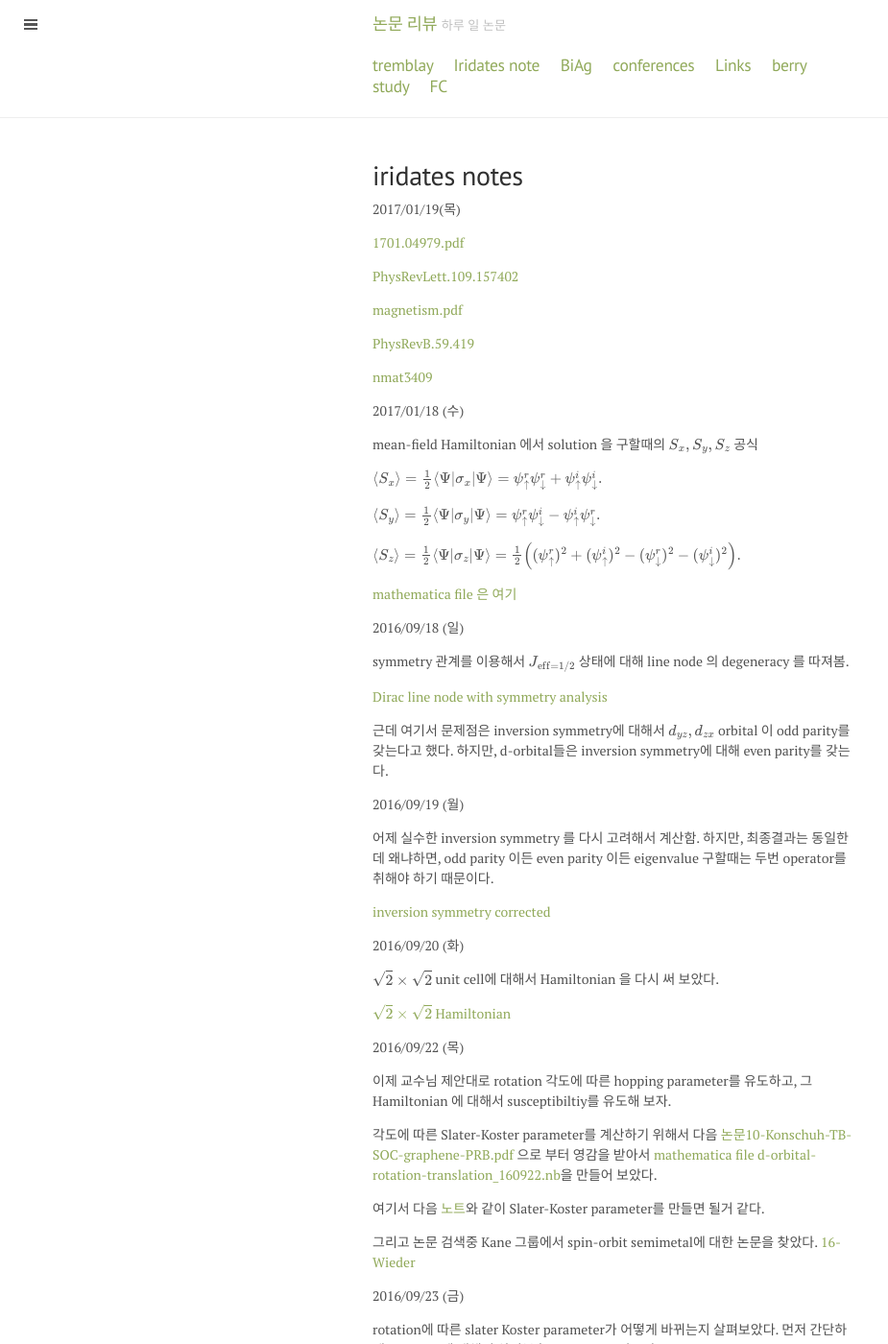
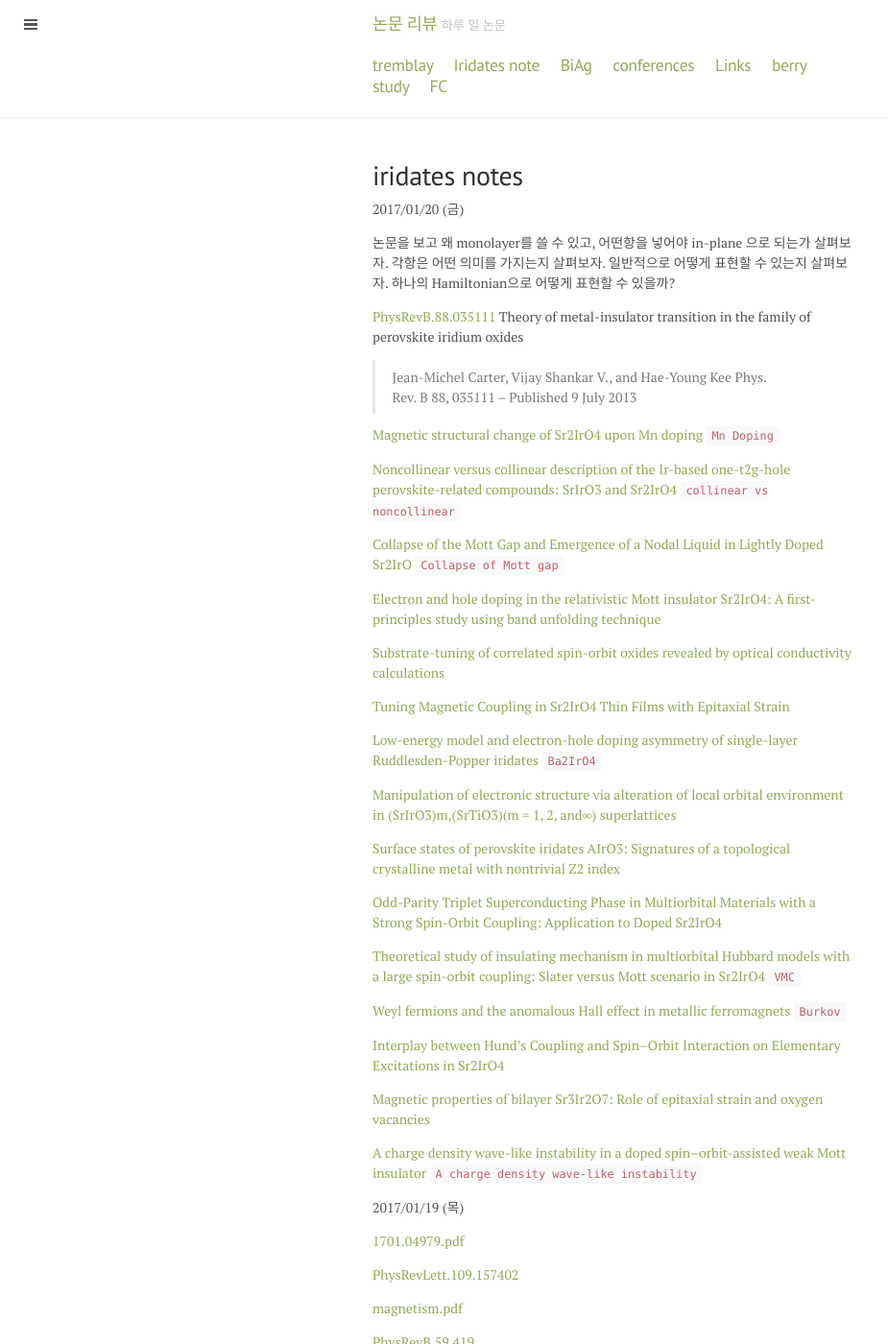
Before and after one commit to qkrwlsghdcjsworlt/work, a Jekyll site: the page built from iridates-note.md, in a window 1280 px wide and 1400 px high. Shown: the whole window at 96% size, without its empty margins (0-925 px from the left). Built offline with Jekyll 4.4.1, drawn with Linux system fonts in a browser that asks for light colours; formulas are drawn with MathJax 3.

Commit message:
“update”

```diff
--- a/iridates-note.md
+++ b/iridates-note.md
@@ -3,7 +3,60 @@ layout: page
 title: iridates notes
 ---
 
-2017/01/19(목)
+2017/01/20 (금)
+
+논문을 보고 왜 monolayer를 쓸 수 있고, 어떤항을 넣어야 in-plane 으로 되는가 살펴보자.
+각항은 어떤 의미를 가지는지 살펴보자.
+일반적으로 어떻게 표현할 수 있는지 살펴보자.
+하나의 Hamiltonian으로 어떻게 표현할 수 있을까?
+
+
+[PhysRevB.88.035111](http://journals.aps.org/prb/abstract/10.1103/PhysRevB.88.035111) Theory of metal-insulator transition in the family of perovskite iridium oxides
+
+>
+Jean-Michel Carter, Vijay Shankar V., and Hae-Young Kee
+Phys. Rev. B 88, 035111 – Published 9 July 2013
+
+[Magnetic structural change of Sr2IrO4 upon Mn doping](http://journals.aps.org/prb/pdf/10.1103/PhysRevB.86.220403) `Mn Doping`
+
+[Noncollinear versus collinear description of the Ir-based one-t2g-hole perovskite-related
+compounds: SrIrO3 and Sr2IrO4](http://journals.aps.org/prb/pdf/10.1103/PhysRevB.92.155151) `collinear vs noncollinear`
+
+[Collapse of the Mott Gap and Emergence of a Nodal Liquid in Lightly Doped Sr2IrO](http://journals.aps.org/prl/pdf/10.1103/PhysRevLett.115.176402) `Collapse of Mott gap`
+
+[Electron and hole doping in the relativistic Mott insulator Sr2IrO4:
+A first-principles study using band unfolding technique](http://journals.aps.org/prb/pdf/10.1103/PhysRevB.94.195145)
+
+[Substrate-tuning of correlated spin-orbit oxides revealed by optical conductivity calculations](http://www.nature.com/articles/srep27095)
+
+[Tuning Magnetic Coupling in Sr2IrO4 Thin Films with Epitaxial Strain](http://journals.aps.org/prl/pdf/10.1103/PhysRevLett.112.147201)
+
+[Low-energy model and electron-hole doping asymmetry of single-layer Ruddlesden-Popper iridates](http://journals.aps.org/prb/pdf/10.1103/PhysRevB.92.085141) `Ba2IrO4`
+
+[Manipulation of electronic structure via alteration of local orbital environment
+in (SrIrO3)m,(SrTiO3)(m = 1, 2, and∞) superlattices](http://journals.aps.org/prb/pdf/10.1103/PhysRevB.94.245113)
+
+[Surface states of perovskite iridates AIrO3: Signatures of a topological crystalline metal
+with nontrivial Z2 index](http://journals.aps.org/prb/pdf/10.1103/PhysRevB.91.235103)
+
+[Odd-Parity Triplet Superconducting Phase in Multiorbital Materials
+with a Strong Spin-Orbit Coupling: Application to Doped Sr2IrO4](http://journals.aps.org/prl/pdf/10.1103/PhysRevLett.113.177003)
+
+[Theoretical study of insulating mechanism in multiorbital Hubbard models with a
+large spin-orbit coupling: Slater versus Mott scenario in Sr2IrO4](http://journals.aps.org/prb/pdf/10.1103/PhysRevB.89.165115) `VMC`
+
+[Weyl fermions and the anomalous Hall effect in metallic ferromagnets](http://journals.aps.org/prb/pdf/10.1103/PhysRevB.88.125110) `Burkov`
+
+
+[Interplay between Hund’s Coupling and Spin–Orbit Interaction on Elementary Excitations in Sr2IrO4](http://journals.jps.jp/doi/10.7566/JPSJ.83.053709)
+
+[Magnetic properties of bilayer Sr3Ir2O7: Role of epitaxial strain and oxygen vacancies](http://journals.aps.org/prb/pdf/10.1103/PhysRevB.95.024406)
+
+[A charge density wave-like instability in a doped
+spin–orbit-assisted weak Mott insulator](http://www.nature.com/nmat/journal/vaop/ncurrent/pdf/nmat4836.pdf) `A charge density wave-like instability`
+
+
+2017/01/19 (목)
 
 [1701.04979.pdf](https://arxiv.org/pdf/1701.04979.pdf)
 
```
